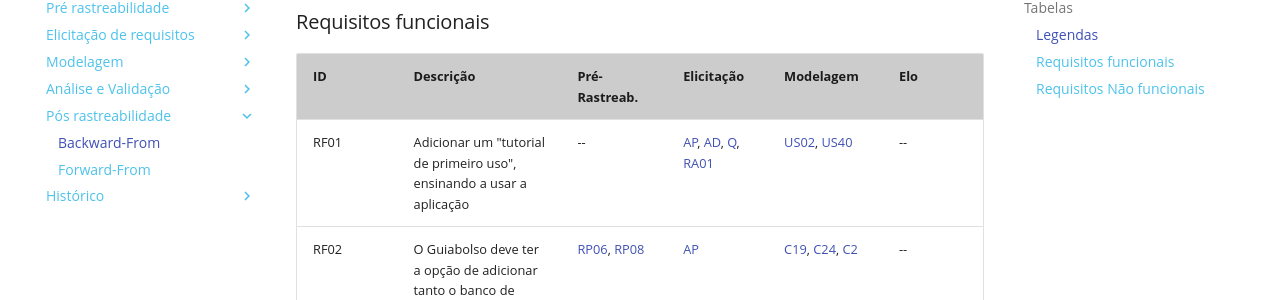
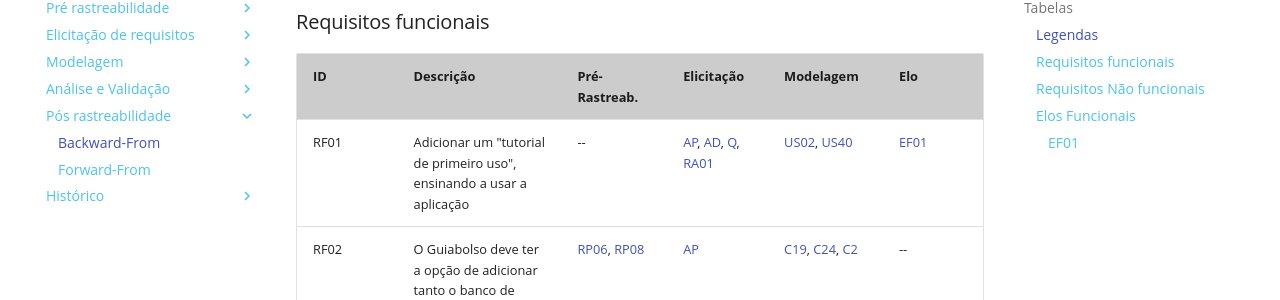
Before and after one commit to fga-disciplinas/2019.1-Guia-Bolso, an MkDocs documentation site: the page built from docs/pos-rastreabilidade/backward.md, in a window 1280 px wide and 900 px high, scrolled down 799 px. Shown: the part 127-427 px from the top of the window. Built offline with MkDocs 1.6.1 and Material for MkDocs 9.7.7, drawn with Linux system fonts in a browser that asks for light colours; comment, search, counter and statistics services are not loaded; old or Windows-style settings are respelled for this version of MkDocs; some of the changed text lies outside the part shown.

Commit message:
Adiconado modelo de elo

```diff
--- a/docs/pos-rastreabilidade/backward.md
+++ b/docs/pos-rastreabilidade/backward.md
@@ -21,7 +21,7 @@
 
 | ID | Descrição | Pré-Rastreab. | Elicitação | Modelagem | Elo |
 |--|--|--|--|--|--|
-| RF01 | Adicionar um "tutorial de primeiro uso", ensinando a usar a aplicação|--|[AP](../../elicitacao-de-requisitos/analise-de-protocolo#verbalizacao-do-usuario), [AD](../../elicitacao-de-requisitos/brainstorm#brainstorm-1-elicitacao-de-requisitos), [Q](../../elicitacao-de-requisitos/questionario/#requisitos-elicitados), [RA01](../../modelagem/especificacao/#ra01-sessao-de-ajuda)| [US02](../../modelagem/backlog/#us02-documentar-e-agrupar-duvidas-dos-usuarios), [US40](../../modelagem/backlog#us40-elaborar-um-tutorial-para-usar-a-agenda)|--|
+| RF01 | Adicionar um "tutorial de primeiro uso", ensinando a usar a aplicação|--|[AP](../../elicitacao-de-requisitos/analise-de-protocolo#verbalizacao-do-usuario), [AD](../../elicitacao-de-requisitos/brainstorm#brainstorm-1-elicitacao-de-requisitos), [Q](../../elicitacao-de-requisitos/questionario/#requisitos-elicitados), [RA01](../../modelagem/especificacao/#ra01-sessao-de-ajuda)| [US02](../../modelagem/backlog/#us02-documentar-e-agrupar-duvidas-dos-usuarios), [US40](../../modelagem/backlog#us40-elaborar-um-tutorial-para-usar-a-agenda)|[EF01](#ef01)|
 | RF02 | O Guiabolso deve ter a opção de adicionar tanto o banco de escolha do usuário localizado na lista, quanto o de optar por adicionar conta manualmente.|[RP06](../../pre-rastreabilidade/richpicture/#rp06-financeiro-aba), [RP08](../../pre-rastreabilidade/richpicture/#rp08-configuracoes)|[AP](../../elicitacao-de-requisitos/analise-de-protocolo#verbalizacao-do-usuario)|[C19](../../modelagem/cenarios/#c19-cadastrar-banco), [C24](../../modelagem/cenarios/#c24-adicionar-conta-manual), [C2](../../modelagem/cenarios/#c2-adicionar-transacao-com-conta-manual)|--|
 | RF03 | O aplicativo deve permitir a adição de mais de uma conta bancária.|[RP06](../../pre-rastreabilidade/richpicture/#rp06-financeiro-aba), [RP08](../../pre-rastreabilidade/richpicture/#rp08-configuracoes)|[AP](../../elicitacao-de-requisitos/analise-de-protocolo#verbalizacao-do-usuario)|[US26](../../modelagem/backlog#us26-visualizar-contas-e-cartoes-cadastrados), [US25](../../modelagem/backlog#us25-cadastrar-uma-nova-conta-ou-cartao), [US24](../../modelagem/backlog#c24-adicionar-conta-manual), [US27](../../modelagem/backlog#us27-remover-conta-ou-cartao), [L33](../../modelagem/lexicos#l33-conta-bancaria), [L12](../../modelagem/lexicos#l12-conta-automatica), [L11](../../modelagem/lexicos#l11-conta-manual), [UC5](../../modelagem/casos_de_uso/#uc5-atualizar-contas-e-cartoes), [UC9](../../modelagem/casos_de_uso/#uc9-adicionar-conta-bancaria-e-manual), [UC4](../../modelagem/casos_de_uso/#uc4-visualizar-contas-bancarias-e-cartoes), [IS02](../../modelagem/istar/#is02-adicionar-contas-e-cartoes), [AP](../../elicitacao-de-requisitos/analise-de-protocolo#verbalizacao-do-usuario) |--|
 | RF04 | O Guiabolso deve permitir adicionar uma conta mediante a inserção de dados válidos, como nome, cpf, agência, conta e senha do banco para transações na internet.|[RP08](../../pre-rastreabilidade/richpicture/#rp08-configuracoes)|--|[US11](../../modelagem/backlog#us11-elaborar-formulario), [US12](../../modelagem/backlog#us12-validacao-dados-de-cadastro), [US14](../../modelagem/backlog#us14-validacao-cadastro-duplicado), [US16](../../modelagem/backlog#us16-fazer-login), [US17](../../modelagem/backlog#us17-fazer-logout), [RTD04](../../modelagem/especificacao/#rtd04-cadastro), [UC1](../../modelagem/casos_de_uso/#uc1-fazer-login), [UC2](../../modelagem/casos_de_uso/#uc2-cadastrar-login) |--|
@@ -94,3 +94,10 @@
 | NF15 | Rapidez e facilidade no uso | --|--|--|--|
 | NF16 | Ter um extrato bem organizado e categorizado | --|--|--|--|
 | NF17 | O app na parte de guia deve exibir os cards pela ordem de relevância  |--|--|--|--|
+
+### Elos Funcionais
+
+#### EF01
+**Categoria**:
+
+**Elos**:
```
